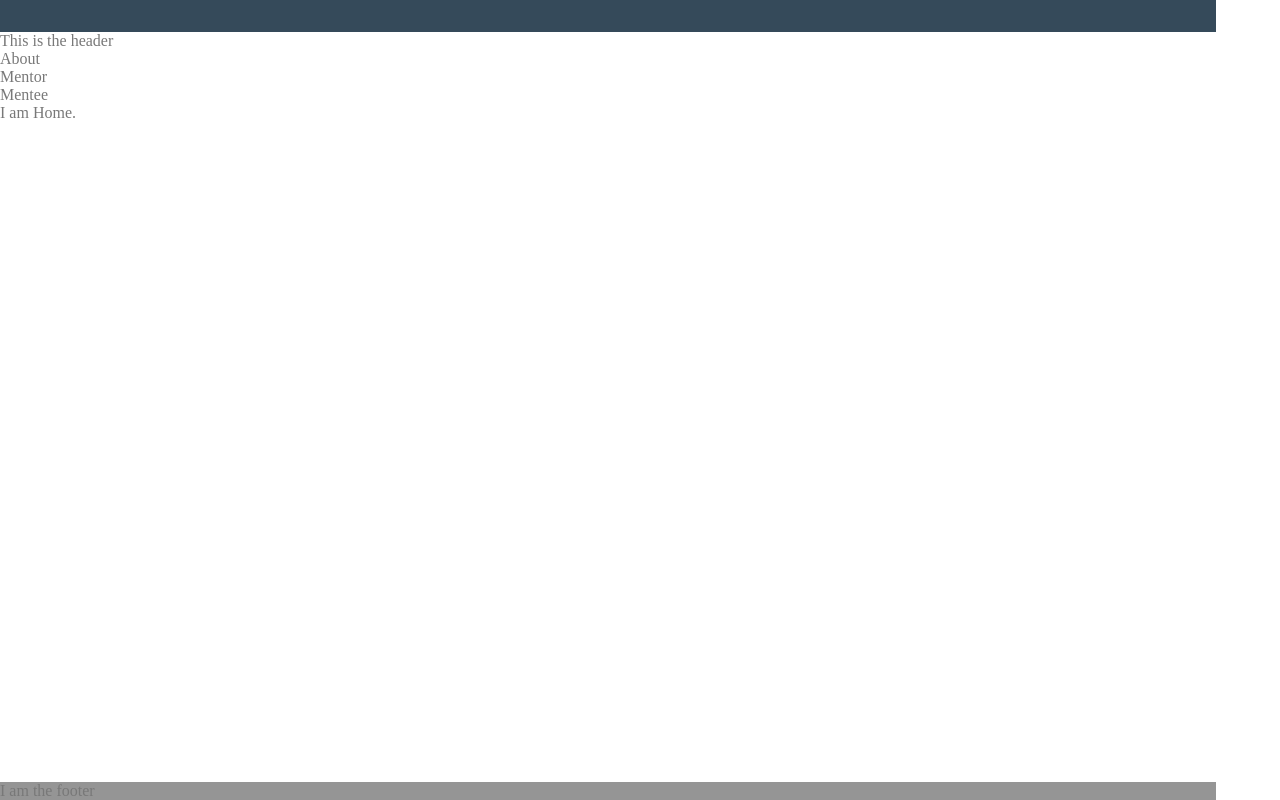
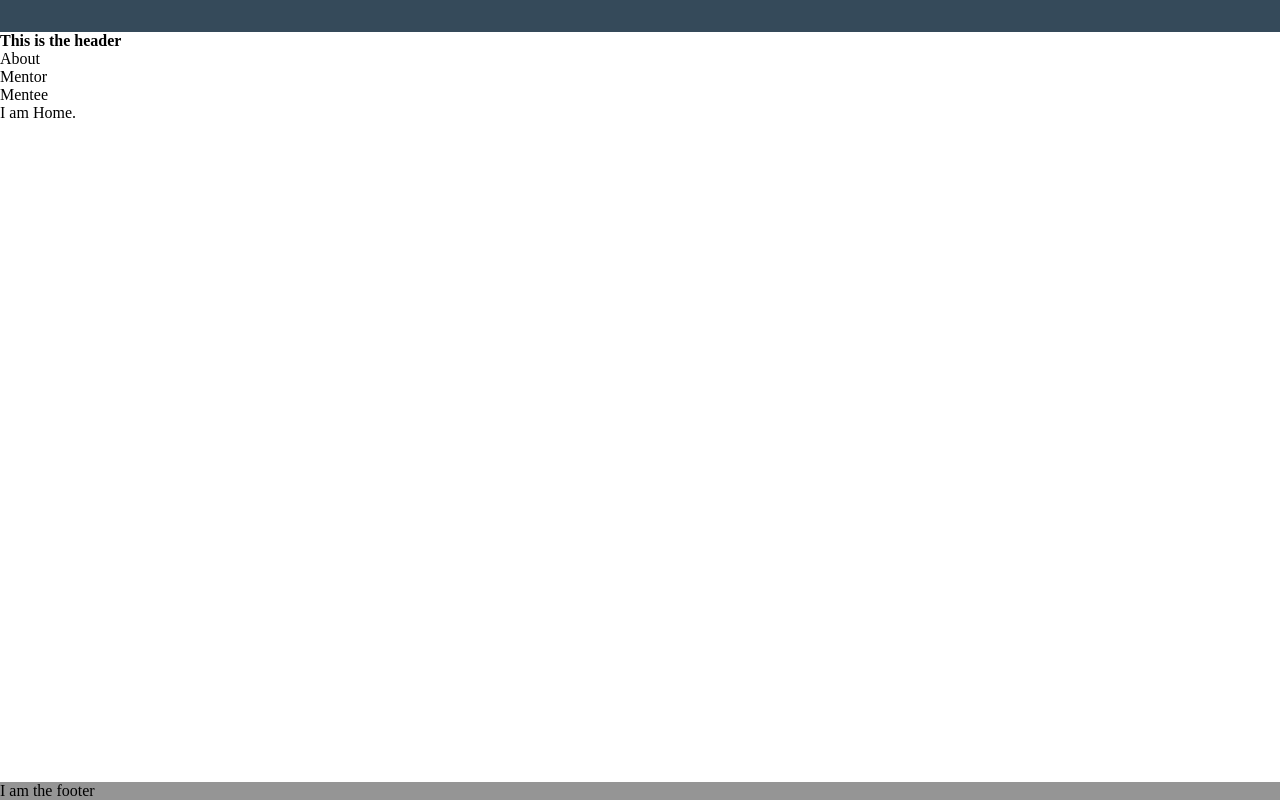
Before and after one commit to samuraijane/cor, a React (Create React App) app in the folder client/: page / in a window 1280 px wide. Built offline with nearby package versions, Linux system fonts and the light colour scheme.

Commit message:
remove local styles that were overriding global ones

```diff
--- a/client/src/components/AboutUs/AboutUs.css
+++ b/client/src/components/AboutUs/AboutUs.css
@@ -1,8 +1,3 @@
-*{
-    font-family:din-condensed-web;src:url(https://use.typekit.net/af/cfbead/0000000000000000000146b3/27/l?subset_id=2&fvd=n4&v=3) format("woff2"),url(https://use.typekit.net/af/cfbead/0000000000000000000146b3/27/d?subset_id=2&fvd=n4&v=3) format("woff"),url(https://use.typekit.net/af/cfbead/0000000000000000000146b3/27/a?subset_id=2&fvd=n4&v=3) format("opentype");font-weight:400;font-style:normal;font-stretch:normal;font-display:auto;
-    width:100%
-  }
-
   .staff_information_left{
     display: grid;
     padding: 1rem;
@@ -31,8 +26,6 @@
     height:auto;
 
   }
-
-  body {margin: 0; height: 100%; overflow-x: hidden; }
 
 
 
--- a/client/src/components/form/Form.css
+++ b/client/src/components/form/Form.css
@@ -1,8 +1,3 @@
-
-*{
-    font-family:din-condensed-web;src:url(https://use.typekit.net/af/cfbead/0000000000000000000146b3/27/l?subset_id=2&fvd=n4&v=3) format("woff2"),url(https://use.typekit.net/af/cfbead/0000000000000000000146b3/27/d?subset_id=2&fvd=n4&v=3) format("woff"),url(https://use.typekit.net/af/cfbead/0000000000000000000146b3/27/a?subset_id=2&fvd=n4&v=3) format("opentype");font-weight:400;font-style:normal;font-stretch:normal;font-display:auto;
-}
-
 input[type=text], select {
     width: 100%;
     padding: 12px 20px;
@@ -42,17 +37,6 @@ input[type=submit] {
 
 input[type=submit]:hover {
     background-color: #eda160;
-}
-
-div {
-    border-radius: 5px;
-    background-color: white;
-    color: #787878;
-    /* padding: 20px; */
-    width: 95vw;
-    margin: auto;
-    padding: 10px;
-    font-size: 20px;
 }
 
 @media (max-width: 650px) {
--- a/client/src/components/form/Form.jsx
+++ b/client/src/components/form/Form.jsx
@@ -4,7 +4,6 @@ import './Form.css'
 const Form = () => {
   return (
     <>
-        <div>
       <form action="/action_page.php">
         <label>Tell us about yourself
         <textarea type="text" className="about" name="about" required />
@@ -48,7 +47,6 @@ const Form = () => {
 
         <input type="submit" value="Submit" required />
       </form>
-        </div>
     </>
   )
 }
```
Lines whose indentation alone changed are shown as unchanged.
